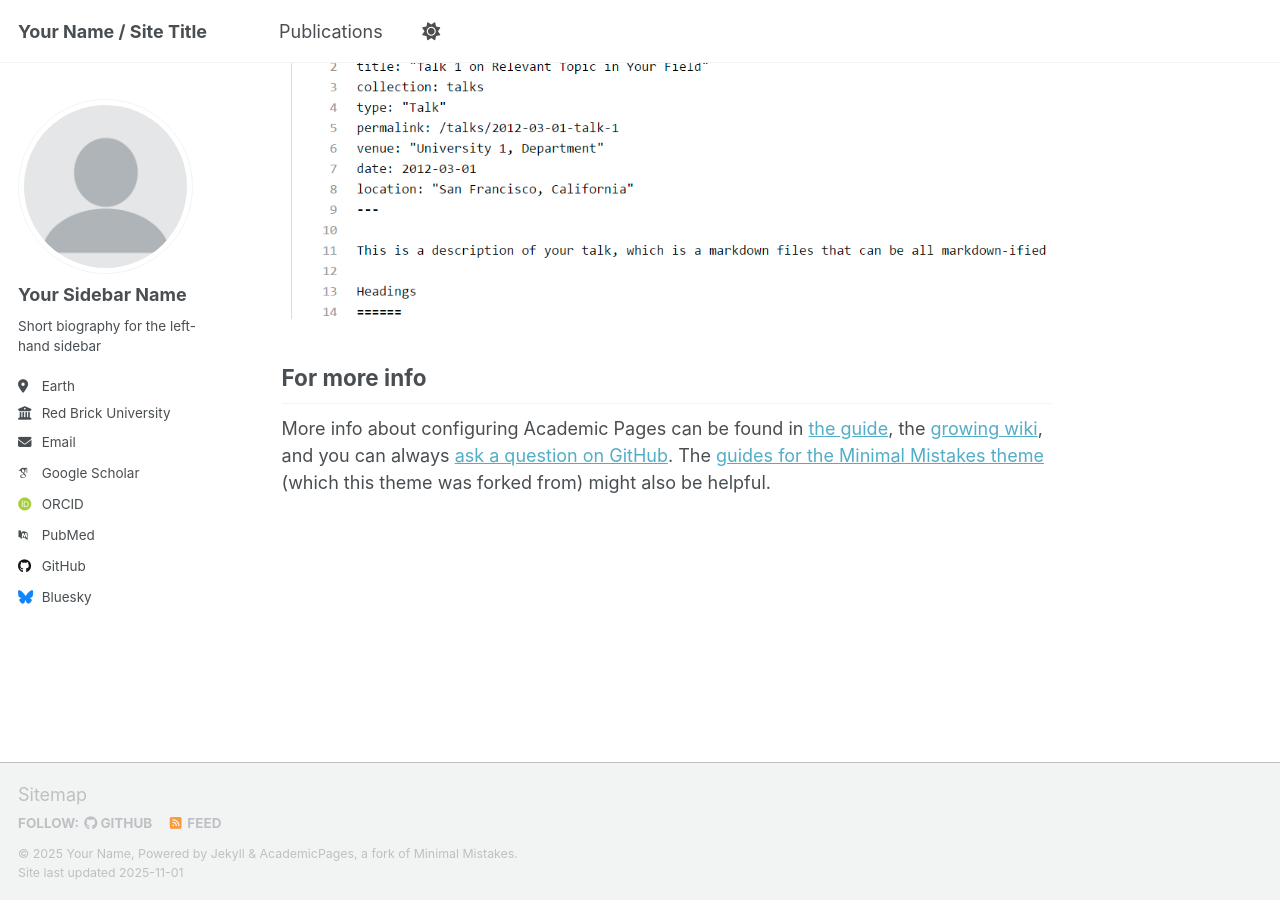
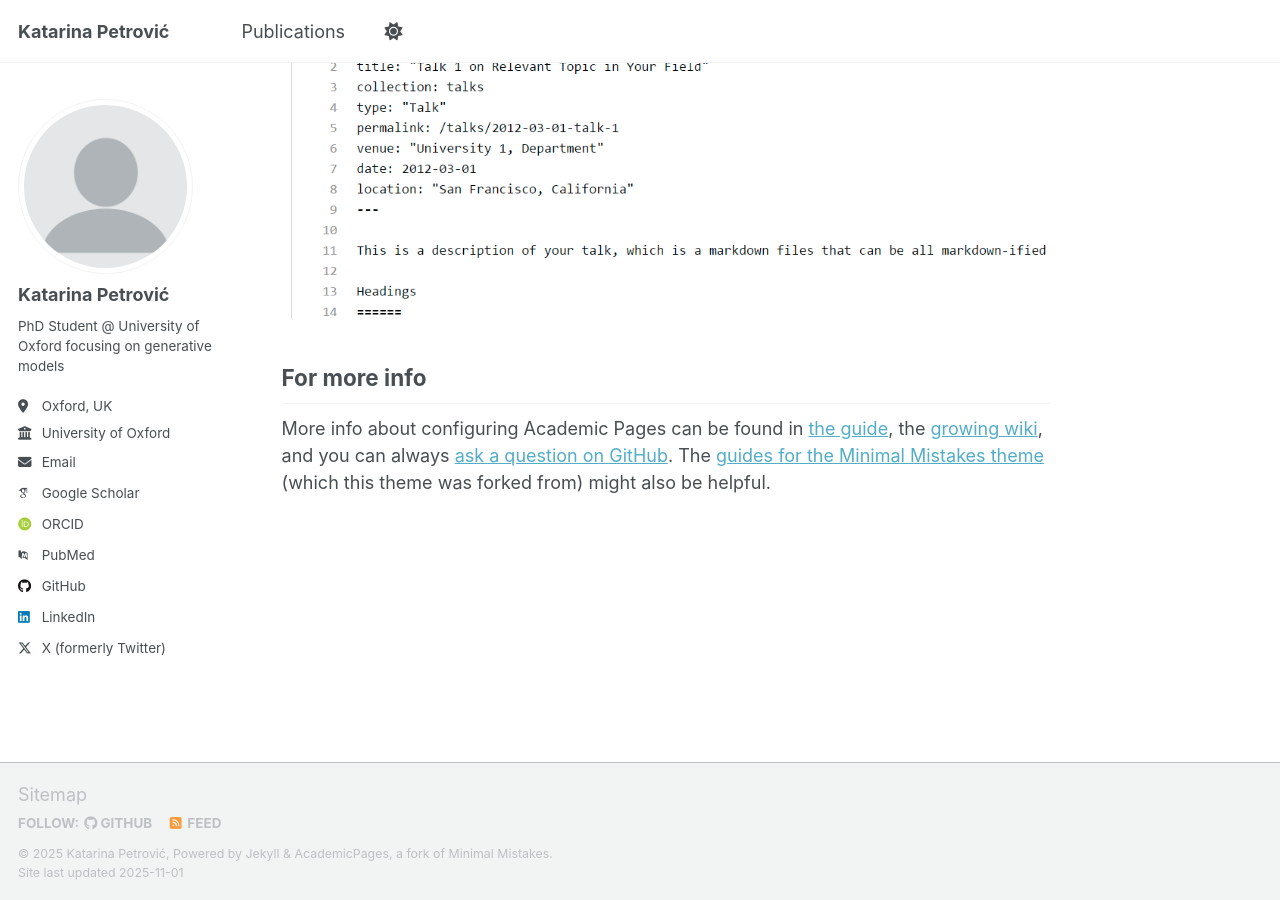
Before and after one commit to kpetrovicc/kpetrovicc.github.io, a Jekyll site: the page built from _pages/about.md, in a window 1280 px wide and 900 px high, scrolled down 2880 px. Built offline with Jekyll 4.4.1, drawn with Linux system fonts in a browser that asks for light colours; some web fonts are replaced; a script that is not in the unit is left out.

Commit message:
Update personal details in _config.yml
Updated personal information in the configuration file.

```diff
--- a/_config.yml
+++ b/_config.yml
@@ -9,14 +9,14 @@
 # Basic Site Settings
 locale                   : "en-US"
 site_theme               : "default" # Currently available options are "default", "air"
-title                    : "Your Name / Site Title"
+title                    : "Katarina Petrović"
 title_separator          : "-"
-name                     : &name "Your Name"
-description              : &description "Your Name's academic portfolio"   # Update this with a general description of your site, this is the default if not overridden by a page
-url                      : https://academicpages.github.io # The base hostname & protocol for your site e.g. "https://[your GitHub username].github.io",
+name                     : &name "Katarina Petrović"
+description              : &description "PhD Student @ University of Oxford"   # Update this with a general description of your site, this is the default if not overridden by a page
+url                      : https://kpetrovicc.github.io # The base hostname & protocol for your site e.g. "https://[your GitHub username].github.io",
                                                            # or if you already have some other page hosted on Github then use "https://[your GitHub username].github.io/[Your Repo Name]"
 baseurl                  : "" # the subpath of your site, e.g. "/blog"
-repository               : "academicpages/academicpages.github.io"
+repository               : "kpetrovicc/kpetrovicc.github.io"
 
 # Site Author - The following control what appear as part of the author content on the side bar.
 #               If a field is blank the icon and link will not appear, otherwise it will be shown.
@@ -24,18 +24,18 @@ repository               : "academicpages/academicpages.github.io"
 author:
   # Biographic information
   avatar           : "profile.png"
-  name             : "Your Sidebar Name"
+  name             : "Katarina Petrović"
   pronouns         : # example: "she/her"
-  bio              : "Short biography for the left-hand sidebar"
-  location         : "Earth"
-  employer         : "Red Brick University"
+  bio              : "PhD Student @ University of Oxford focusing on generative models"
+  location         : "Oxford, UK"
+  employer         : "University of Oxford"
   uri              : # URL
-  email            : "none@example.org"
+  email            : "katarina.petrovic@cs.ox.ac.uk"
 
   # Academic websites
   academia         : # URL
   arxiv            : # URL - Update with the correct link to your profile
-  googlescholar    : "https://scholar.google.com/citations?user=PS_CX0AAAAAJ"
+  googlescholar    : "https://scholar.google.com/citations?user=wew2d54AAAAJ&hl=en"
   inspire-hep      : # URL
   impactstory      : # URL
   orcid            : "https://orcid.org/yourorcidurl"
@@ -48,13 +48,13 @@ author:
   bitbucket        : # Username - Update with your username on the site
   codepen          : # Username
   dribbble         : # Username
-  github           : "academicpages"
+  github           : "kpetrovicc"
   kaggle           : # Username
   stackoverflow    : # User number or user number and name (i.e., use "1" or "1/jeff-atwood")
 
   # Social media
   artstation       : # Username
-  bluesky          : "bsky.app" # Replace this with you Bluesky username
+  bluesky          : # Username # Replace this with you Bluesky username
   facebook         : # Username
   flickr           : # Username
   foursquare       : # Username
@@ -63,7 +63,7 @@ author:
   keybase          : # Username
   instagram        : # Username
   lastfm           : # Username
-  linkedin         : # Username
+  linkedin         : "kpetrovvic"
   mastodon         : # URL
   medium           : # URL
   pinterest        : # Username
@@ -71,7 +71,7 @@ author:
   steam            : # Username
   telegram         : # URL
   tumblr           : # Username
-  twitter          : # Username for X / Twitter
+  twitter          : "kpetrovvic"
   vine             : # Username
   weibo            : # Username
   wikipedia        : # Username
```
